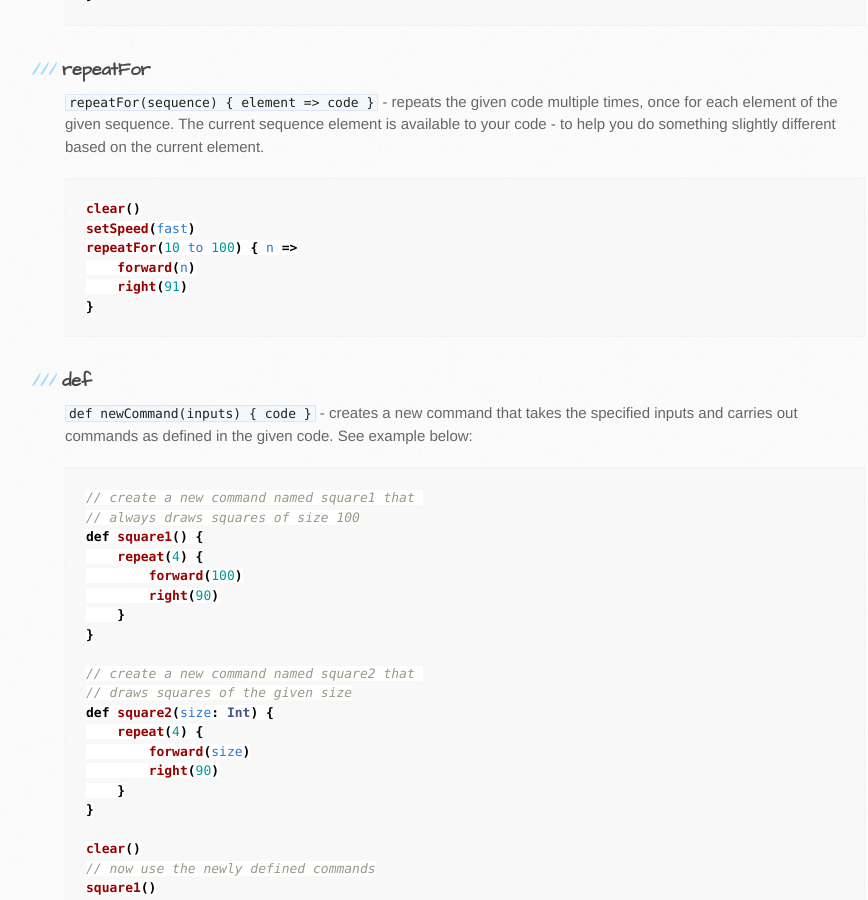
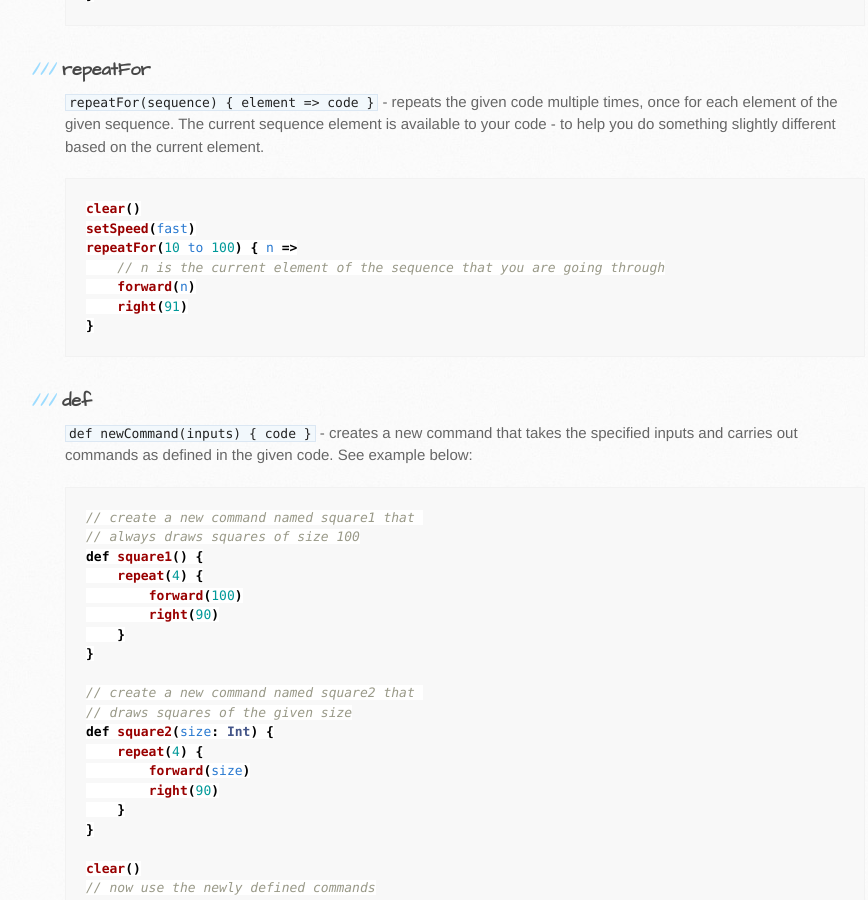
Before and after one commit to kojodoc/kojodoc.github.io, a Jekyll site: the page built from reference/turtle.md, in a window 1280 px wide and 900 px high, scrolled down 5136 px. Shown: the whole window, without its empty margins (105-973 px from the left). Built offline with Jekyll 4.4.1, drawn with Linux system fonts in a browser that asks for light colours; our own code applies the rules of GitHub Pages for plain Markdown files; the repository's description, which GitHub fills in, is left out.

Commit message:
Refine repeatFor description.

```diff
--- a/reference/turtle.md
+++ b/reference/turtle.md
@@ -207,6 +207,7 @@ repeat(4) {
 clear()
 setSpeed(fast)
 repeatFor(10 to 100) { n =>
+    // n is the current element of the sequence that you are going through
     forward(n)
     right(91)
 }
```
